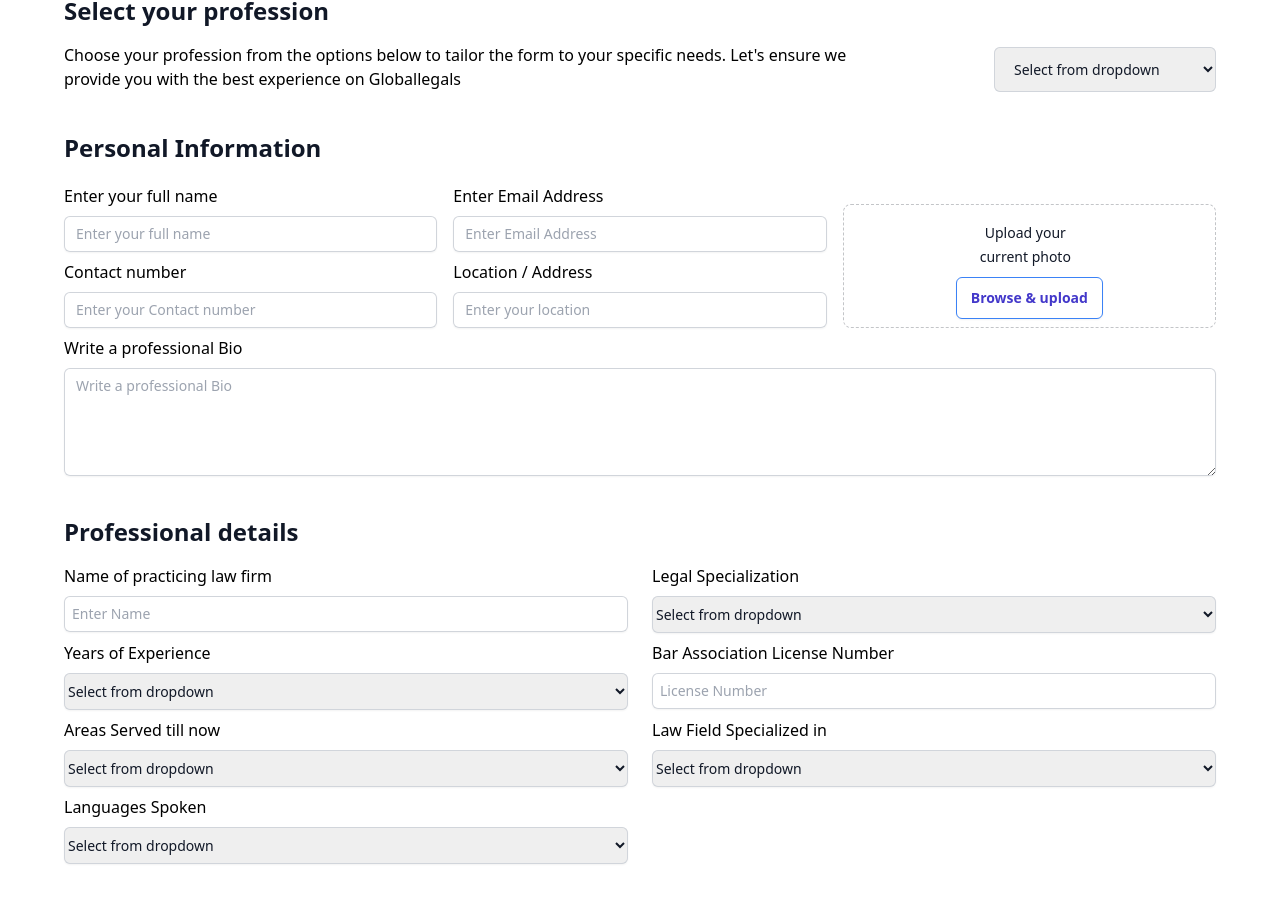
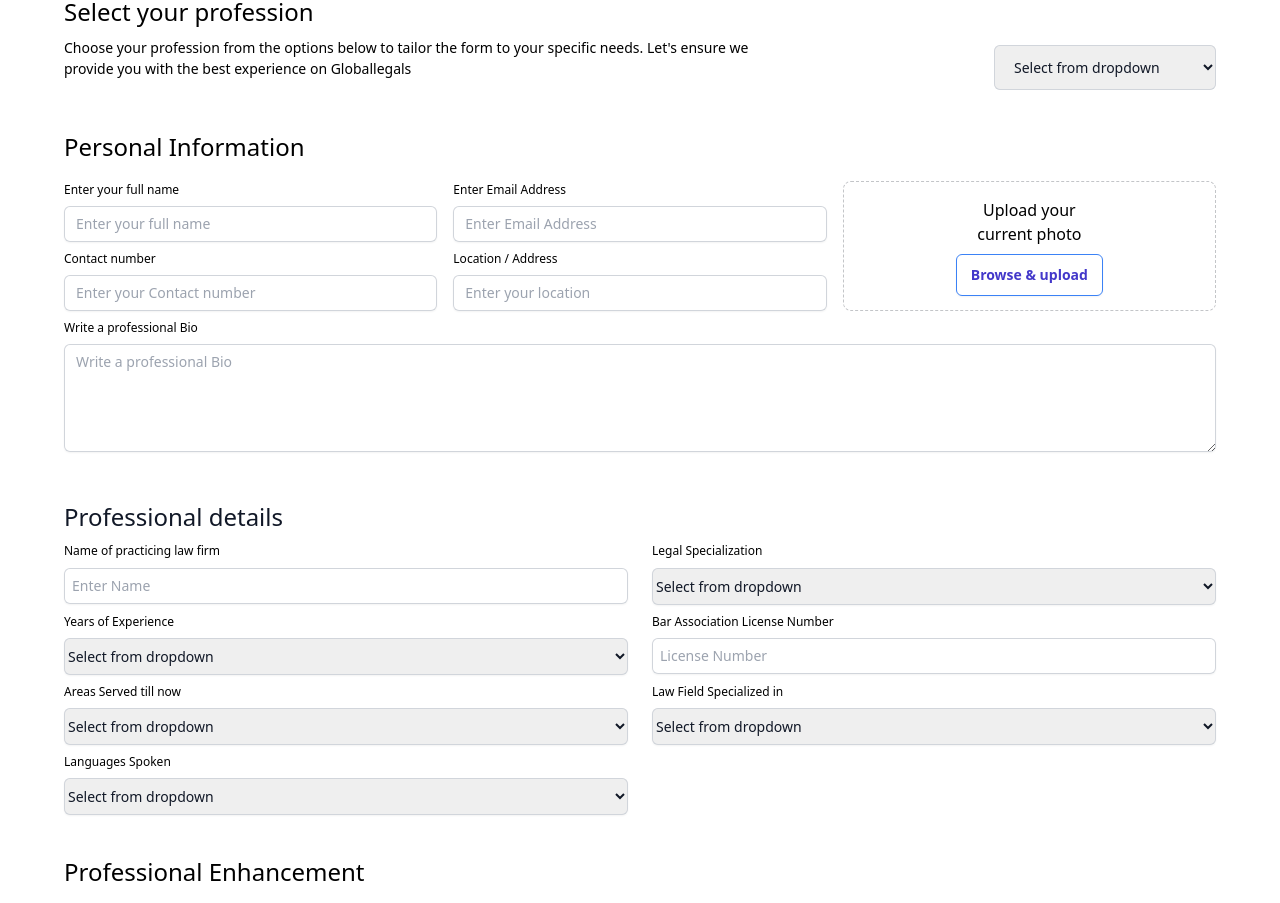
Before and after one commit to Nagarjunl/global-legals-ui, a React (Vite) app: page /dashboard in a window 1280 px wide. Shown: the part 199-1102 px from the top of the page. Built offline with nearby package versions, Linux system fonts and the light colour scheme.

Commit message:
form 1,2 and 4

```diff
--- a/src/pages/SignUpForms/LawyerEnterDetails.jsx
+++ b/src/pages/SignUpForms/LawyerEnterDetails.jsx
@@ -9,11 +9,11 @@ const LawyerEnterDetails = () => {
     <>
       <div className="mx-auto px-4 max-w-7xl sm:px-6 lg:px-12">
         <div>
-          <h3 className="font-semibold leading-6 text-2xl mt-11 text-gray-900">
+          <h3 className="font-medium leading-[34.32px] text-[24px] mt-10">
             Select your profession
           </h3>
-          <div className="flex justify-between flex-row flex-wrap w-full sm:mt-2">
-            <p className="mt-3">
+          <div className="flex justify-between flex-row flex-wrap w-full">
+            <p className="mt-2 text-[14px]">
               Choose your profession from the options below to tailor the form
               to your specific needs. Let&apos;s ensure we <br />
               provide you with the best experience on Globallegals
@@ -33,21 +33,17 @@ const LawyerEnterDetails = () => {
                 <option>Canada</option>
                 <option>Mexico</option>
               </select>
-            </div>{" "}
+            </div>
           </div>
         </div>
-        <div className="mt-11">
-          <div className="grid xs:grid-cols-1  lg:grid-cols-3 gap-4">
-            <h3
-              className="lg:col-span-3
-        	 font-semibold w-full h   leading-6 text-2xl  text-gray-900"
-            >
+        <div className="mt-10">
+          <div className="grid xs:grid-cols-1 lg:grid-cols-3 gap-4">
+            <h3 className="lg:col-span-3 font-medium leading-[34.32px] text-[24px]">
               Personal Information
             </h3>
-
             <div>
-              <div className="mt-2 ">
-                <h5>Enter your full name</h5>
+              <div className="">
+                <h5 className="font-normal leading-[17.16px] text-[12px]">Enter your full name</h5>
                 <div className="mt-2">
                   <input
                     className="block w-full p-3  rounded-md border-0 py-1.5 text-gray-900 shadow-sm ring-1 ring-inset ring-gray-300 placeholder:text-gray-400 focus:ring-2 focus:ring-inset focus:ring-indigo-600 sm:text-sm sm:leading-6"
@@ -56,7 +52,7 @@ const LawyerEnterDetails = () => {
                 </div>
               </div>
               <div className="mt-2">
-                <h5>Contact number</h5>
+                <h5 className="font-normal leading-[17.16px] text-[12px]">Contact number</h5>
                 <div className="mt-2">
                   <input
                     className="block w-full p-3  rounded-md border-0 py-1.5 text-gray-900 shadow-sm ring-1 ring-inset ring-gray-300 placeholder:text-gray-400 focus:ring-2 focus:ring-inset focus:ring-indigo-600 sm:text-sm sm:leading-6"
@@ -65,9 +61,10 @@ const LawyerEnterDetails = () => {
                 </div>
               </div>
             </div>
+
             <div>
-              <div className="mt-2">
-                <h5>Enter Email Address</h5>
+              <div className="">
+                <h5 className="font-normal leading-[17.16px] text-[12px]">Enter Email Address</h5>
                 <div className="mt-2">
                   <input
                     className="block w-full p-3 rounded-md border-0 py-1.5 text-gray-900 shadow-sm ring-1 ring-inset ring-gray-300 placeholder:text-gray-400 focus:ring-2 focus:ring-inset focus:ring-indigo-600 sm:text-sm sm:leading-6"
@@ -76,7 +73,7 @@ const LawyerEnterDetails = () => {
                 </div>
               </div>
               <div className="mt-2">
-                <h5>Location / Address</h5>
+                <h5 className="font-normal leading-[17.16px] text-[12px]">Location / Address</h5>
                 <div className="mt-2">
                   <input
                     className="block w-full p-3 rounded-md border-0 py-1.5 text-gray-900 shadow-sm ring-1 ring-inset ring-gray-300 placeholder:text-gray-400 focus:ring-2 focus:ring-inset focus:ring-indigo-600 sm:text-sm sm:leading-6"
@@ -85,14 +82,14 @@ const LawyerEnterDetails = () => {
                 </div>
               </div>
             </div>
-            <div>
-              <div className="mt-7 flex justify-center rounded-lg border border-dashed border-gray-900/25  ">
+
+            <div className="rounded-lg border border-dashed border-gray-900/25">
+              <div className="flex justify-center">
                 <div className="text-center mb-2 ">
-                  <div className="mt-4 flex text-sm leading-6 text-gray-900 ">
-                    <span className="ml-6 mb-2">
-                      Upload your
-                      <br /> current photo
-                    </span>
+                  <div className="mt-4 flex">
+                    <p className="mb-2 text-[16px] font-normal w-[204px]">
+                      Upload your <br></br>current photo
+                    </p>
                   </div>
                   <button
                     type="button"
@@ -104,8 +101,9 @@ const LawyerEnterDetails = () => {
               </div>
             </div>
           </div>
-          <div className="mt-2">
-            <h5>Write a professional Bio</h5>
+
+          <div>
+            <h5 className="font-normal leading-[17.16px] text-[12px] mt-2">Write a professional Bio</h5>
             <div className="mt-2">
               <textarea
                 rows={4}
@@ -116,15 +114,16 @@ const LawyerEnterDetails = () => {
                 placeholder="Write a professional Bio"
               />
             </div>
-          </div>{" "}
+          </div>
         </div>
+
         <div>
-          <div className="mt-3 grid grid-cols-1 gap-x-6  sm:grid-cols-6">
-            <h3 className=" font-semibold leading-6 text-2xl mt-8  text-gray-900 sm:col-span-6">
+          <div className="mt-10 grid grid-cols-1 gap-x-6  sm:grid-cols-6">
+            <h3 className="font-medium leading-[34.32px] text-[24px] mt-2 text-gray-900 sm:col-span-6">
               Professional details
             </h3>
-            <div className="sm:col-span-3 mt-3">
-              <h5 className="mt-2">Name of practicing law firm</h5>
+            <div className="sm:col-span-3">
+              <h5 className="font-normal leading-[17.16px] text-[12px] mt-2">Name of practicing law firm</h5>
               <div className="mt-2">
                 <input
                   type="text"
@@ -136,8 +135,8 @@ const LawyerEnterDetails = () => {
                 />
               </div>
             </div>
-            <div className="sm:col-span-3 mt-3">
-              <h5 className="mt-2">Legal Specialization</h5>
+            <div className="sm:col-span-3">
+              <h5 className="font-normal leading-[17.16px] text-[12px] mt-2">Legal Specialization</h5>
 
               <div className="mt-2">
                 <select
@@ -156,7 +155,7 @@ const LawyerEnterDetails = () => {
               </div>
             </div>
             <div className="sm:col-span-3 ">
-              <h5 className="mt-2">Years of Experience</h5>
+              <h5 className="font-normal leading-[17.16px] text-[12px] mt-2">Years of Experience</h5>
 
               <div className="mt-2">
                 <select
@@ -175,8 +174,8 @@ const LawyerEnterDetails = () => {
               </div>
             </div>
 
-            <div className="sm:col-span-3 ">
-              <h5 className="mt-2">Bar Association License Number</h5>
+            <div className="sm:col-span-3">
+              <h5 className="font-normal leading-[17.16px] text-[12px] mt-2">Bar Association License Number</h5>
               <div className="mt-2">
                 <input
                   type="text"
@@ -189,7 +188,7 @@ const LawyerEnterDetails = () => {
               </div>
             </div>
             <div className="sm:col-span-3">
-              <h5 className="mt-2">Areas Served till now</h5>
+              <h5 className="font-normal leading-[17.16px] text-[12px] mt-2">Areas Served till now</h5>
 
               <div className="mt-2">
                 <select
@@ -208,7 +207,7 @@ const LawyerEnterDetails = () => {
               </div>
             </div>
             <div className="sm:col-span-3">
-              <h5 className="mt-2">Law Field Specialized in</h5>
+              <h5 className="font-normal leading-[17.16px] text-[12px] mt-2">Law Field Specialized in</h5>
 
               <div className="mt-2">
                 <select
@@ -227,7 +226,7 @@ const LawyerEnterDetails = () => {
               </div>
             </div>
             <div className="sm:col-span-3">
-              <h5 className="mt-2">Languages Spoken</h5>
+              <h5 className="font-normal leading-[17.16px] text-[12px] mt-2">Languages Spoken</h5>
 
               <div className="mt-2">
                 <select
@@ -248,30 +247,33 @@ const LawyerEnterDetails = () => {
           </div>{" "}
         </div>
         <div>
-          <h3 className=" font-semibold leading-6 text-2xl mt-11 text-gray-900">
+          <h3 className="font-medium leading-[34.32px] text-[24px] mt-10">
             Professional Enhancement
           </h3>
 
-          <div className="flex justify-between flex-wrap flex-row w-full mt-2">
-            <p className="mt-3">
+          <div className="flex justify-between  flex-wrap flex-row w-full mt-2">
+            <p className="mt-2 text-[14px]">
               Boost Your Profile! Connect Google Reviews and Testimonials to
               showcase your expertise. Click below to
               <br /> elevate your professional reputation on Global legals
             </p>
-            <button className="flex items-center justify-center px-4 py-2 border border-gray-300 rounded-md bg-white text-gray-700 hover:bg-gray-100 focus:outline-none focus:border-blue-300 focus:ring focus:ring-blue-200 w-72">
-              <img
-                src={GoogleImage}
-                alt="Google Logo"
-                className="h-5 w-5 mr-2"
-              />
-              Sign in with Google
+            <button className="mt-2 flex items-center justify-center px-4 py-2 border border-gray-300 rounded-md bg-white text-gray-700 hover:bg-gray-100 focus:outline-none focus:border-blue-300 focus:ring focus:ring-blue-200 w-72">
+              <div className="flex justify-center">
+                <img
+                  src={GoogleImage}
+                  alt="Google Logo"
+                  className="w-[20px] h-[20px]"
+                />
+                <p className="ml-3">Connect with Google</p>
+              </div>
             </button>
           </div>
+
         </div>
         <div className="flex-1 border-t border-gray-300 mt-3"></div>
         <div className="mt-10 grid grid-cols-1 gap-x-6 gap-y-8 sm:grid-cols-6">
           <div className="sm:col-span-3">
-            <h5 className="mt-2">Linkedin profile</h5>
+            <h5 className="font-normal leading-[17.16px] text-[12px] mt-2">Linkedin profile</h5>
             <div className="mt-2">
               <input
                 type="text"
@@ -285,7 +287,7 @@ const LawyerEnterDetails = () => {
           </div>
 
           <div className="sm:col-span-3">
-            <h5 className="mt-2">Twitter Profile</h5>
+            <h5 className="font-normal leading-[17.16px] text-[12px] mt-2">Twitter Profile</h5>
             <div className="mt-2">
               <input
                 type="text"
@@ -305,18 +307,18 @@ const LawyerEnterDetails = () => {
             id="myCheckbox"
             className="form-checkbox h-5 w-5 text-indigo-600"
           />
-          <label className="ml-2 mt-4">
+          <label className="ml-2 mt-2 text-[12px]">
             By proceeding, you confirm that you&apos;ve read, comprehended, and
-            consent to abide by our{" "}
-            <span className="text-blue-700 underline">
+            consent to abide by our
+            <span className="text-blue-700 underline text-[12px]">
               Terms and Conditions.
-            </span>{" "}
+            </span>
             Your commitment to reviewing our terms ensures a comprehensive
             understanding of the guidelines governing your use of Global Legals
           </label>
         </div>
         <div className="flex-1 border-t border-gray-300 mt-7"></div>
-        <div className="flex justify-between flex-wrap mt-14">
+        <div className="flex justify-between flex-wrap mt-10">
           <div>
             <ReCAPTCHA
               sitekey="6LfAUjgpAAAAABQcBX1BtSezxeoNoBDoZk9XPS7T"
--- a/src/pages/SignUpForms/PrivateInvestigators.jsx
+++ b/src/pages/SignUpForms/PrivateInvestigators.jsx
@@ -23,12 +23,11 @@ const PrivateInvestigators = () => {
           </h3>
 
           <div className="flex justify-between flex-row flex-wrap w-full sm: mt-2">
-            <p className="text-[14px] mt-2">
+            <p className="text-[14px]">
               Choose your profession from the options below to tailor the form
               to your specific needs. Let&apos;s ensure we <br />
               provide you with the best experience on Globallegals
             </p>
-
 
             <Menu as="div" className="relative inline-block text-left w-[295px]">
               <div>
```
Also changed, not shown: src/pages/SignUpForms/BondBailsman.jsx (+61 -53 lines).
